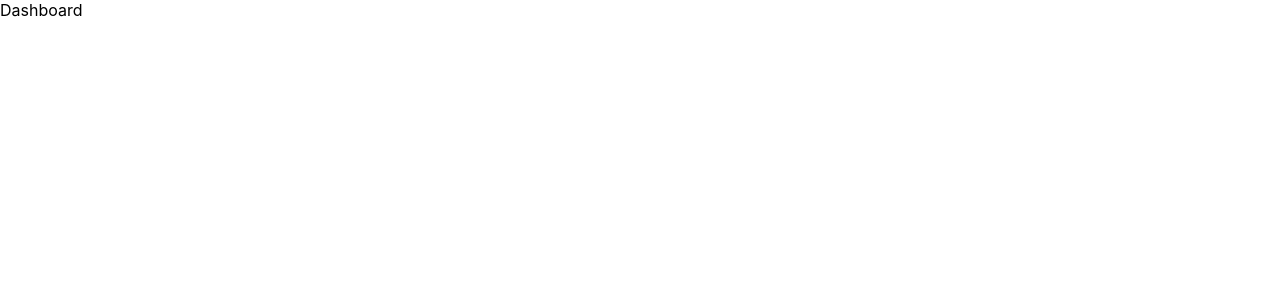
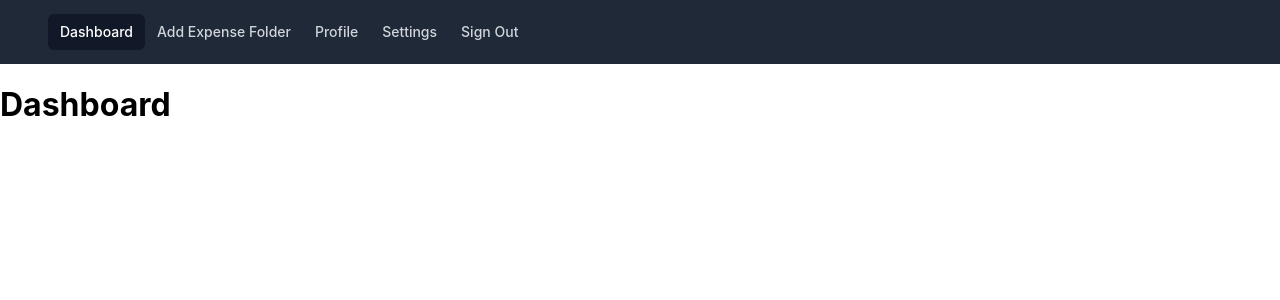
Before and after one commit to TaariqM/Expense-Tracker, a React (Create React App) app in the folder frontend/: page /dashboard/1 in a window 1280 px wide. Shown: the top 300 px of the page. Built offline with nearby package versions, Linux system fonts and the light colour scheme.

Commit message:
Added functionality to dashboard page and CSS styling

```diff
--- a/frontend/src/App.js
+++ b/frontend/src/App.js
@@ -5,6 +5,7 @@ import Dashboard from "./pages/Dashboard";
 import ForgotPassword from "./pages/ForgotPassword";
 import "./styling/sign_in.css";
 import "./styling/error_text.css";
+import "./styling/dashboard.css";
 
 function App() {
   return (
--- a/frontend/src/pages/Dashboard.jsx
+++ b/frontend/src/pages/Dashboard.jsx
@@ -1,7 +1,89 @@
 import React from "react";
+import { useState } from "react";
 
 const Dashboard = () => {
-  return <div>Dashboard</div>;
+  let classname = {
+    selected: "item-selected",
+    notSelected: "item-notSelected",
+  };
+
+  const [navigation, setNavigation] = useState([
+    {
+      name: "Dashboard",
+      href: "#",
+      current: true,
+    },
+    {
+      name: "Add Expense Folder",
+      href: "#",
+      current: false,
+    },
+    {
+      name: "Profile",
+      href: "#",
+      current: false,
+    },
+    {
+      name: "Settings",
+      href: "#",
+      current: false,
+    },
+    {
+      name: "Sign Out",
+      href: "#",
+      current: false,
+    },
+  ]);
+
+  const handleClick = (clickedItem) => {
+    // Update the state to mark the clicked item as current
+    setNavigation((prevNavigation) =>
+      prevNavigation.map((item) => ({
+        ...item,
+        current: item.name === clickedItem.name,
+      }))
+    );
+
+    console.log(clickedItem);
+  };
+
+  return (
+    <div className="main">
+      <nav className="navigation-bar-container">
+        <div className="navigation-bar">
+          <div className="navigation-bar-items-container">
+            <div className="navigation-bar-items">
+              <div className="navigation-items">
+                <div className="items">
+                  {navigation.map((item) => (
+                    <a
+                      key={item.name}
+                      href={item.href}
+                      className={
+                        item.current
+                          ? classname.selected
+                          : classname.notSelected
+                      }
+                      aria-current={item.current ? "page" : undefined}
+                      onClick={() => handleClick(item)}
+                    >
+                      {item.name}
+                    </a>
+                  ))}
+                </div>
+              </div>
+            </div>
+          </div>
+        </div>
+      </nav>
+
+      <div className="dashboard-title-container">
+        <h1 className="dashboard-title">Dashboard</h1>
+      </div>
+
+      <div className="cards"></div>
+    </div>
+  );
 };
 
 export default Dashboard;
--- /dev/null
+++ b/frontend/src/styling/dashboard.css
@@ -0,0 +1,91 @@
+.main {
+  min-height: 100%;
+}
+
+.navigation-bar-container {
+  background-color: rgb(31 41 55);
+  padding-right: 200px;
+}
+
+.navigation-bar {
+  margin-left: auto;
+  margin-right: auto;
+  max-width: 1280px;
+  padding-left: 16px;
+  padding-right: 16px;
+}
+
+.navigation-bar-items-container {
+  display: flex;
+  height: 64px;
+  align-items: center;
+  justify-content: space-between;
+}
+
+.navigation-bar-items {
+  display: flex;
+  align-items: center;
+}
+
+.navigation-items {
+  display: hidden;
+}
+
+.items {
+  margin-left: 40px;
+  display: flex;
+  /* align-items: baseline; */
+  margin-left: 16px;
+}
+
+.item-selected {
+  background-color: rgb(17 24 39);
+  color: rgb(255 255 255);
+  border-radius: 6px;
+  padding-left: 12px;
+  padding-right: 12px;
+  padding-top: 8px;
+  padding-bottom: 8px;
+  font-size: 14px;
+  line-height: 20px;
+  font-weight: 500;
+  text-decoration: none;
+}
+
+.item-notSelected {
+  color: rgb(209 213 219);
+  border-radius: 6px;
+  padding-left: 12px;
+  padding-right: 12px;
+  padding-top: 8px;
+  padding-bottom: 8px;
+  font-size: 14px;
+  line-height: 20px;
+  font-weight: 500;
+  text-decoration: none;
+}
+
+.item-notSelected:hover {
+  background-color: rgb(55 65 81);
+  color: rgb(255 255 255);
+}
+
+@media screen and (min-width: 640px) {
+  .navigation-bar {
+    padding-left: 24px;
+    padding-right: 24px;
+  }
+}
+
+@media screen and (min-width: 1024px) {
+  .navigation-bar {
+    padding-left: 32px;
+    padding-right: 32px;
+  }
+}
+
+@media screen and (min-width: 768px) {
+  .navigation-items {
+    display: block;
+  }
+}
```
